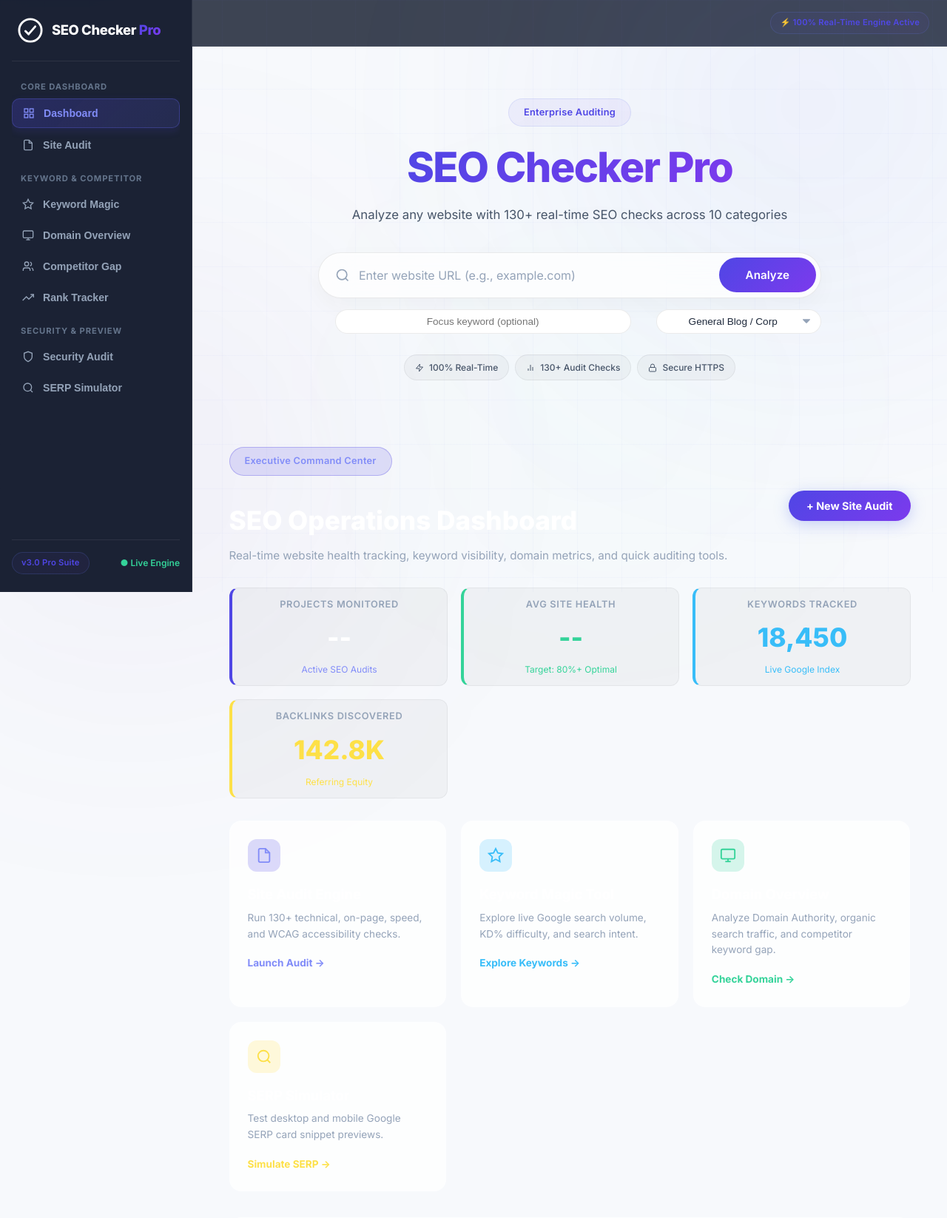
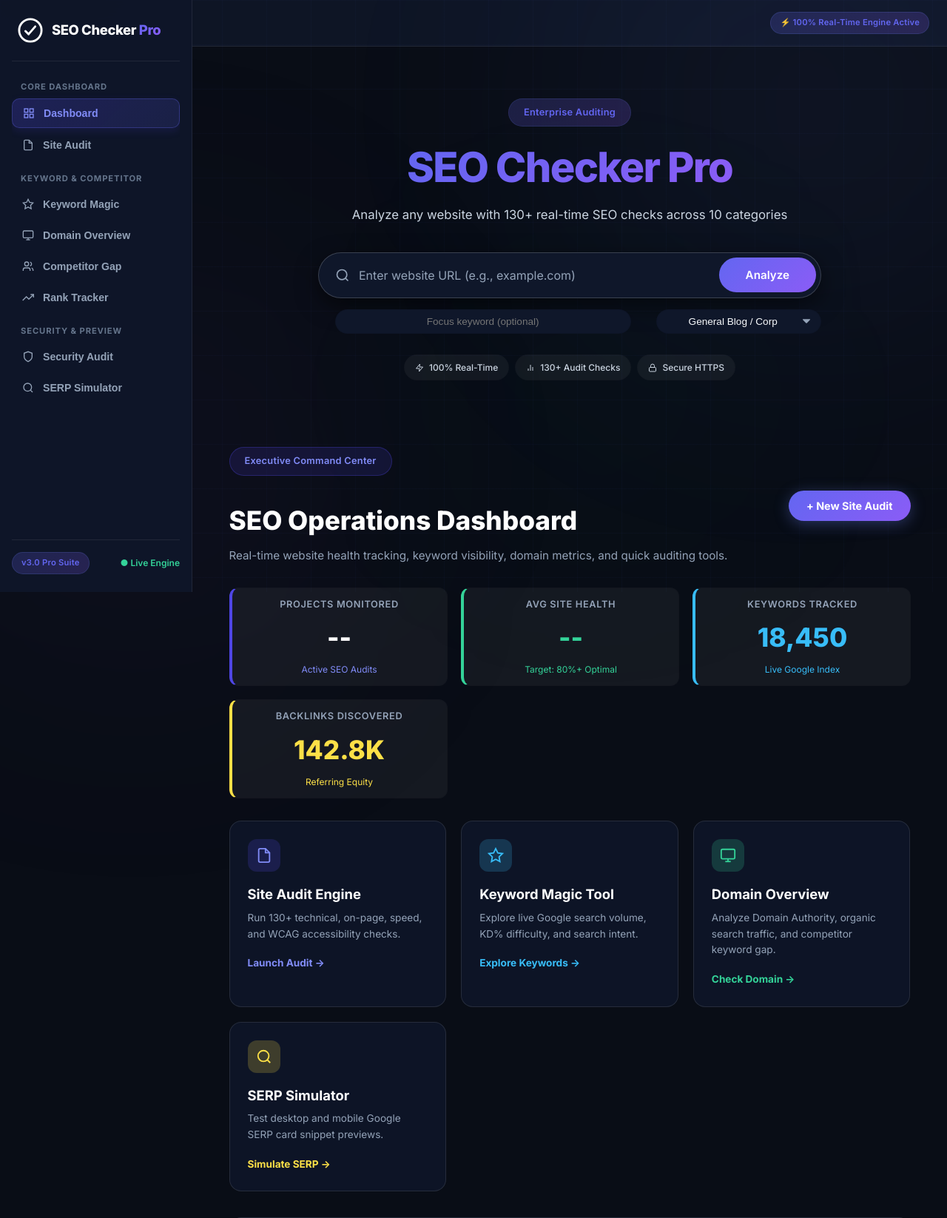
Before and after one commit to ajaykumarkumar800-hash/SEO-Checker-Pro, a Flask app: page /scanner in a window 1280 px wide. Shown: the top 1646 px of the page at 74% size. Run offline with Flask 3, Linux system fonts and the light colour scheme.

Commit message:
fix: Resolved white-on-white text contrast and hidden legacy sections cluttering Keyword Magic tool

```diff
--- a/static/css/style.css
+++ b/static/css/style.css
@@ -4,35 +4,35 @@
    ═══════════════════════════════════════════════ */
 
 :root {
-    --bg-primary: #f7f9fc;
-    --bg-secondary: #ffffff;
-    --bg-card: rgba(255, 255, 255, 0.75);
-    --bg-card-hover: rgba(255, 255, 255, 0.95);
-    --bg-glass: rgba(0, 0, 0, 0.03);
-    --bg-glass-2: rgba(0, 0, 0, 0.06);
-
-    --text-primary: #1e293b;
-    --text-secondary: #475569;
+    --bg-primary: #090d16;
+    --bg-secondary: #0f172a;
+    --bg-card: rgba(15, 23, 42, 0.85);
+    --bg-card-hover: rgba(30, 41, 59, 0.95);
+    --bg-glass: rgba(255, 255, 255, 0.05);
+    --bg-glass-2: rgba(255, 255, 255, 0.08);
+
+    --text-primary: #f8fafc;
+    --text-secondary: #cbd5e1;
     --text-muted: #94a3b8;
 
-    --accent-1: #4f46e5;
-    --accent-2: #7c3aed;
-    --gradient-main: linear-gradient(135deg, #4f46e5 0%, #7c3aed 100%);
-    --gradient-glow: linear-gradient(135deg, rgba(79,70,229,0.06), rgba(124,58,237,0.06));
-    --gradient-blue: linear-gradient(135deg, #3b82f6, #06b6d4);
-
-    --green: #10b981;
-    --green-bg: rgba(16, 185, 129, 0.08);
-    --green-border: rgba(16, 185, 129, 0.18);
-    --amber: #f59e0b;
-    --amber-bg: rgba(245, 158, 11, 0.08);
-    --amber-border: rgba(245, 158, 11, 0.18);
-    --red: #ef4444;
-    --red-bg: rgba(239, 68, 68, 0.08);
-    --red-border: rgba(239, 68, 68, 0.18);
-    --blue: #3b82f6;
-    --blue-bg: rgba(59, 130, 246, 0.08);
-    --blue-border: rgba(59, 130, 246, 0.18);
+    --accent-1: #6366f1;
+    --accent-2: #8b5cf6;
+    --gradient-main: linear-gradient(135deg, #6366f1 0%, #8b5cf6 100%);
+    --gradient-glow: linear-gradient(135deg, rgba(99,102,241,0.2), rgba(139,92,246,0.2));
+    --gradient-blue: linear-gradient(135deg, #38bdf8, #3b82f6);
+
+    --green: #34d399;
+    --green-bg: rgba(52, 211, 153, 0.12);
+    --green-border: rgba(52, 211, 153, 0.3);
+    --amber: #fbbf24;
+    --amber-bg: rgba(251, 191, 36, 0.12);
+    --amber-border: rgba(251, 191, 36, 0.3);
+    --red: #f87171;
+    --red-bg: rgba(248, 113, 113, 0.12);
+    --red-border: rgba(248, 113, 113, 0.3);
+    --blue: #38bdf8;
+    --blue-bg: rgba(56, 189, 248, 0.12);
+    --blue-border: rgba(56, 189, 248, 0.3);
 
     --radius-sm: 8px;
     --radius-md: 12px;
@@ -41,11 +41,11 @@
     --radius-2xl: 24px;
     --radius-full: 100px;
 
-    --shadow-sm: 0 2px 8px rgba(0,0,0,0.04);
-    --shadow-md: 0 8px 30px rgba(0,0,0,0.05);
-    --shadow-lg: 0 16px 40px rgba(0,0,0,0.08);
-    --shadow-glow: 0 0 30px rgba(79,70,229,0.08);
-    --shadow-card: 0 10px 30px rgba(0, 0, 0, 0.03), inset 0 1px 0 rgba(255, 255, 255, 0.6), 0 1px 3px rgba(0, 0, 0, 0.02);
+    --shadow-sm: 0 2px 8px rgba(0,0,0,0.2);
+    --shadow-md: 0 8px 30px rgba(0,0,0,0.3);
+    --shadow-lg: 0 16px 40px rgba(0,0,0,0.5);
+    --shadow-glow: 0 0 30px rgba(99,102,241,0.25);
+    --shadow-card: 0 10px 30px rgba(0, 0, 0, 0.4), inset 0 1px 0 rgba(255, 255, 255, 0.1);
 
     --font: 'Inter', -apple-system, BlinkMacSystemFont, sans-serif;
     --transition: 0.3s cubic-bezier(0.4, 0, 0.2, 1);
@@ -145,22 +145,22 @@
 .search-box {
     display: flex; align-items: center;
     max-width: 720px; margin: 0 auto;
-    background: var(--bg-card); border: 1px solid rgba(0,0,0,0.08);
+    background: #0f172a !important; border: 1px solid rgba(255,255,255,0.18) !important;
     border-radius: var(--radius-full); padding: 6px 6px 6px 22px;
     transition: var(--transition); backdrop-filter: blur(20px);
-    box-shadow: var(--shadow-card);
+    box-shadow: 0 10px 30px rgba(0, 0, 0, 0.5) !important;
 }
 .search-box:focus-within {
-    border-color: var(--accent-1);
-    box-shadow: var(--shadow-glow), 0 0 0 4px rgba(102,126,234,0.08);
-}
-.search-icon { flex-shrink: 0; width: 20px; height: 20px; color: var(--text-muted); margin-right: 12px; }
+    border-color: var(--accent-1) !important;
+    box-shadow: var(--shadow-glow), 0 0 0 4px rgba(99,102,241,0.2) !important;
+}
+.search-icon { flex-shrink: 0; width: 20px; height: 20px; color: #94a3b8; margin-right: 12px; }
 .search-icon svg { width: 100%; height: 100%; }
 .search-input {
     flex: 1; background: transparent; border: none; outline: none;
-    color: var(--text-primary); font-size: 1rem; font-family: var(--font); padding: 14px 0;
-}
-.search-input::placeholder { color: var(--text-muted); }
+    color: #ffffff !important; font-size: 1rem; font-family: var(--font); padding: 14px 0;
+}
+.search-input::placeholder { color: #94a3b8 !important; opacity: 1 !important; }
 .search-btn {
     flex-shrink: 0; padding: 14px 36px;
     background: var(--gradient-main); color: white; border: none;
--- a/static/js/app.js
+++ b/static/js/app.js
@@ -1912,6 +1912,12 @@
     document.getElementById('hero').style.display = 'none';
     document.getElementById('resultsSection').style.display = 'none';
     document.getElementById('loadingSection').style.display = 'none';
+
+    // Hide extra legacy sections when not on site-audit
+    document.querySelectorAll('.compare-section, .gsc-section, .seo-education-section, .history-section, .footer-support-section').forEach(sec => {
+        sec.style.display = (toolId === 'site-audit') ? '' : 'none';
+    });
+
     document.querySelectorAll('.pro-tool-section').forEach(sec => sec.style.display = 'none');
 
     if (toolId === 'dashboard') {
--- a/templates/index.html
+++ b/templates/index.html
@@ -735,7 +735,7 @@
     </div>
 
     <!-- ── COMPARE SECTION ── -->
-    <div class="compare-section">
+    <div class="compare-section" style="display:none;">
         <div class="container">
             <div class="widget" style="max-width:900px;margin:40px auto;">
                 <h2 class="widget-title" style="margin-bottom: 8px;">
@@ -756,7 +756,7 @@
     </div>
 
     <!-- ── GSC COVERAGE AUDITOR ── -->
-    <div class="gsc-section">
+    <div class="gsc-section" style="display:none;">
         <div class="container">
             <div class="widget" style="max-width:900px;margin:40px auto;">
                 <h2 class="widget-title">
@@ -776,8 +776,11 @@
                 </div>
                 <div id="gscResults" style="margin-top:16px;"></div>
             </div>
+        </div>
+    </div>
+
     <!-- ── SEO EDUCATION & ARTICLES ── -->
-    <section class="seo-education-section" style="max-width:900px; margin:40px auto; padding:0 20px;">
+    <section class="seo-education-section" style="max-width:900px; margin:40px auto; padding:0 20px; display:none;">
         <article class="widget" style="padding: 30px;">
             <h2 class="widget-title" style="margin-bottom:20px; font-size:1.5rem; color:var(--text-primary);">
                 Complete Guide to Website Search Engine Optimization Auditing
```
